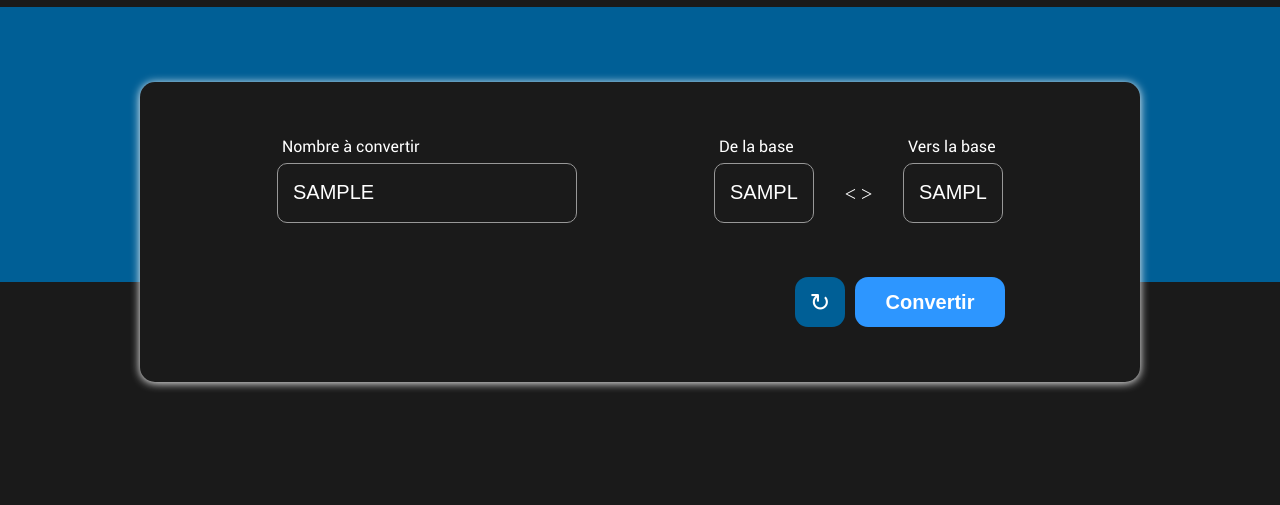
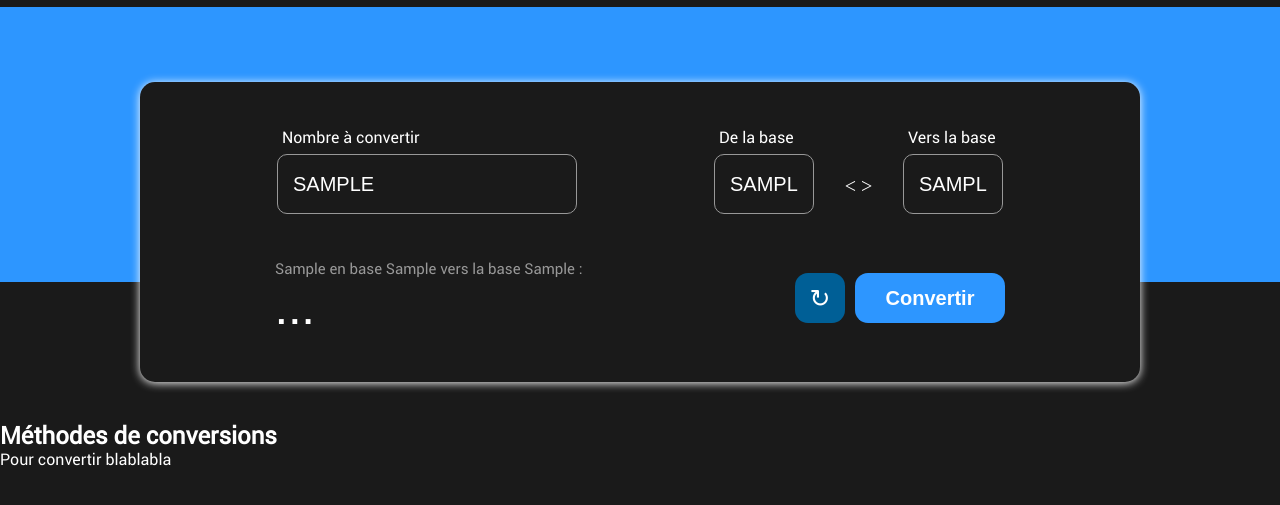
Before and after one commit to taupz/BaseCalculator, a plain HTML site: page index.html in a window 1280 px wide. Both pictures are taken after typing "Sample", "Sample", "Sample" into the empty fields and a click on the button "Convertir". Shown: the part 73-578 px from the top of the page. Drawn offline with Linux system fonts and the light colour scheme; a web font is replaced by a local one.

Commit message:
10 to 2 working + style added + small features

```diff
--- a/index.html
+++ b/index.html
@@ -9,6 +9,7 @@
     <link rel="shortcut icon" href="ressources/favicon.ico">
 </head>
 <body>
+    <div class="background">
         <button id="scroll-up-button" onclick="topFunction()">Top</button>
         <div class="header-flexbox">
             <a href=".">
@@ -24,9 +25,9 @@
                         <li><a href="#">Accueil</a></li>
                         <li><a href="#">Convertisseur de bases</a></li>
                         <li><a href="#">Calculatrice binaire</a></li>
-                    <li><a href="#">Méthodes de conversion</a></li>
+                        <li><a href="#" onclick="goToMethodes()">Méthodes de conversion</a></li>
                 </nav>
-            <a href="#"><button id="button-header">Contact</button></a>
+                <a href="https://github.com/taupz" target="_blank"><button id="button-header">Contact</button></a>
             </div>
         </div>
         <div class="container-conversion-zone">
@@ -42,22 +43,36 @@
                             <input class="base-input" id="initial-base"type="text" name="Inital base" placeholder="...">
                         </div>
 
-                    <button id="invert-bases-button" tabindex="-1">&lt; &gt;</button>
+                        <button id="invert-bases-button" onclick="swapValuesButton()" type="button" tabindex="-1">&lt; &gt;</button>
 
                         <div class="container-label-input">
                             <label class="conversion-label"for="Number to convert">Vers la base</label>
                             <input class="base-input" id = "final-base" type="text" name="Conversion base" placeholder="...">
                         </div>
                     </div>
-                <div class="buttons-zone">
-                    <button id="reset-button" type="reset" onclick="return false">↻</button>
-                    <button id="submit-button" type="submit" onclick="return false">Convertir</button>
+                    <div class="result-and-buttons-zone">
+                        <div class="result-zone">
+                            <div id="result-infos">
+                                <p><span class="info-result" id="info-number">..</span> en base <span class="info-result" id="info-initial">..</span> vers la base <span class="info-result" id="info-final">...</span> :</p>
+                            </div>
+                            <div id="result-text">
+                                <p id="result-display">...</p>
+                            </div>
+                        </div>
+                        <div class="buttons-container">
+                            <button id="reset-button" onclick="resetInputs()" type="button">↻</button>
+                            <button id="submit-button" onclick="conversionProcess()" type="button">Convertir</button>
+                        </div>
                     </div>
                 </form>
             </div>
         </div>
 
-    <div class="test"></div>
+        <div class="test">
+            <h2>Méthodes de conversions</h2>
+            <p>Pour convertir blablabla</p>
+        </div>
+    </div>
 
     <script src="script.js"></script>
 </main>
--- a/script.js
+++ b/script.js
@@ -19,3 +19,78 @@ function topFunction(){
     document.body.scrollTop = 0;
     document.documentElement.scrollTop = 0;
 }
+
+function goToMethodes(){
+    document.documentElement.scrollTop = 400;
+    console.log("test");
+}
+
+function resetInputs(){
+    document.getElementById("number-to-convert-input").value = '';
+    document.getElementById("initial-base").value = '';
+    document.getElementById("final-base").value = '';
+
+    document.getElementById("info-number").innerHTML = '...';
+    document.getElementById("info-initial").innerHTML = '...';
+    document.getElementById("info-final").innerHTML = '...';
+
+    document.getElementById("result-display").innerHTML = '...';
+}
+
+/*---------------Conversion part---------------*/
+function conversionProcess(){
+    /*get values*/
+    var input_value = document.getElementById("number-to-convert-input").value;
+    var initial_base = document.getElementById("initial-base").value;
+    var final_base = document.getElementById("final-base").value;
+
+    var final_result = '';
+
+    /*manage conversion info*/
+    document.getElementById("info-number").innerHTML = input_value;
+    document.getElementById("info-initial").innerHTML = initial_base;
+    document.getElementById("info-final").innerHTML = final_base;
+
+    /*---------------Calculation part---------------*/
+
+    /*--What conversion are we dealing with ?--*/
+    /*2 to 10*/
+    if(initial_base === "2" && final_base === "10"){
+
+    }
+
+    /*10 to 2*/
+    else if(initial_base === "10" && final_base === "2"){
+        number_to_divide = input_value;
+
+        while(number_to_divide != 0){
+            final_result = (number_to_divide%2).toString() + final_result;
+            console.log((number_to_divide%2).toString());
+            number_to_divide = Math.floor(number_to_divide/2);
+            console.log("Quotient : "+number_to_divide);
+        }
+        final_result = (number_to_divide%2).toString() + final_result;
+        if(final_result === '0'){
+
+        }
+        else{
+            if(final_result.charAt(0) === '0'){
+                final_result = final_result.substring(1,final_result.length);
+            }
+        }
+    }
+
+    /*display result*/
+    if(final_result === ''){
+        document.getElementById("result-display").innerHTML = '...';
+    }
+    else{
+        document.getElementById("result-display").innerHTML = final_result;
+    }
+}
+function swapValuesButton(){
+    var first_value = document.getElementById("initial-base").value;
+    var second_value = document.getElementById("final-base").value;
+    document.getElementById("initial-base").value = second_value;
+    document.getElementById("final-base").value = first_value;
+}
--- a/style.css
+++ b/style.css
@@ -25,7 +25,6 @@
     text-decoration: none;
     font-family: roboto;
     scroll-behavior: smooth;
-    background-color: #005f96;
     color: #FFF;
 }
 
@@ -34,6 +33,9 @@ body{
     max-width: 1920px;
 }
 
+.background{
+    background-color: #2d96ff;
+}
 /*----------HEADER----------*/
 .header-flexbox{
     /*REMOVE PADDING AND BG COLOR
@@ -165,6 +167,16 @@ body{
 }
 
 /*----------CONVERSION ZONE----------*/
+.result-and-buttons-zone{
+    background-color: transparent;
+    width: 1000px;
+    padding: 0px 135px;
+    display: flex;
+    justify-content: space-between;
+    align-items:center;
+}
+
+/*--CONVERSION INPUT--*/
 .container-conversion-zone{
     display: flex;
     justify-content: center;
@@ -272,12 +284,34 @@ body{
     transform: scale(1);
 }
 
-.buttons-zone{
+/*--RESULTS ZONE--*/
+.result-zone{
     background-color: transparent;
-    width: 1000px;
-    padding: 0px 135px;
     display: flex;
-    justify-content: flex-end;
+    flex-direction: column;
+    gap: 0px;
+}
+
+#result-infos p{
+    font-size: 15px;
+    color: #989898;
+}
+
+.info-result{
+    font-size: 15px;
+    color: #989898;
+}
+
+
+#result-text{
+    font-family: montserrat;
+    font-size: 50px;
+    color: #FFF;
+}
+
+.buttons-container{
+    background-color: transparent;
+    display: flex;
     gap: 10px;
 }
 
@@ -330,4 +364,6 @@ body{
     margin: -100px 0px 0px 0px;
     width: 100%;
     height: 800px;
+    padding: 140px 0px 0px 0px;
+    display: block;
 }
```
Lines whose indentation alone changed are shown as unchanged.
